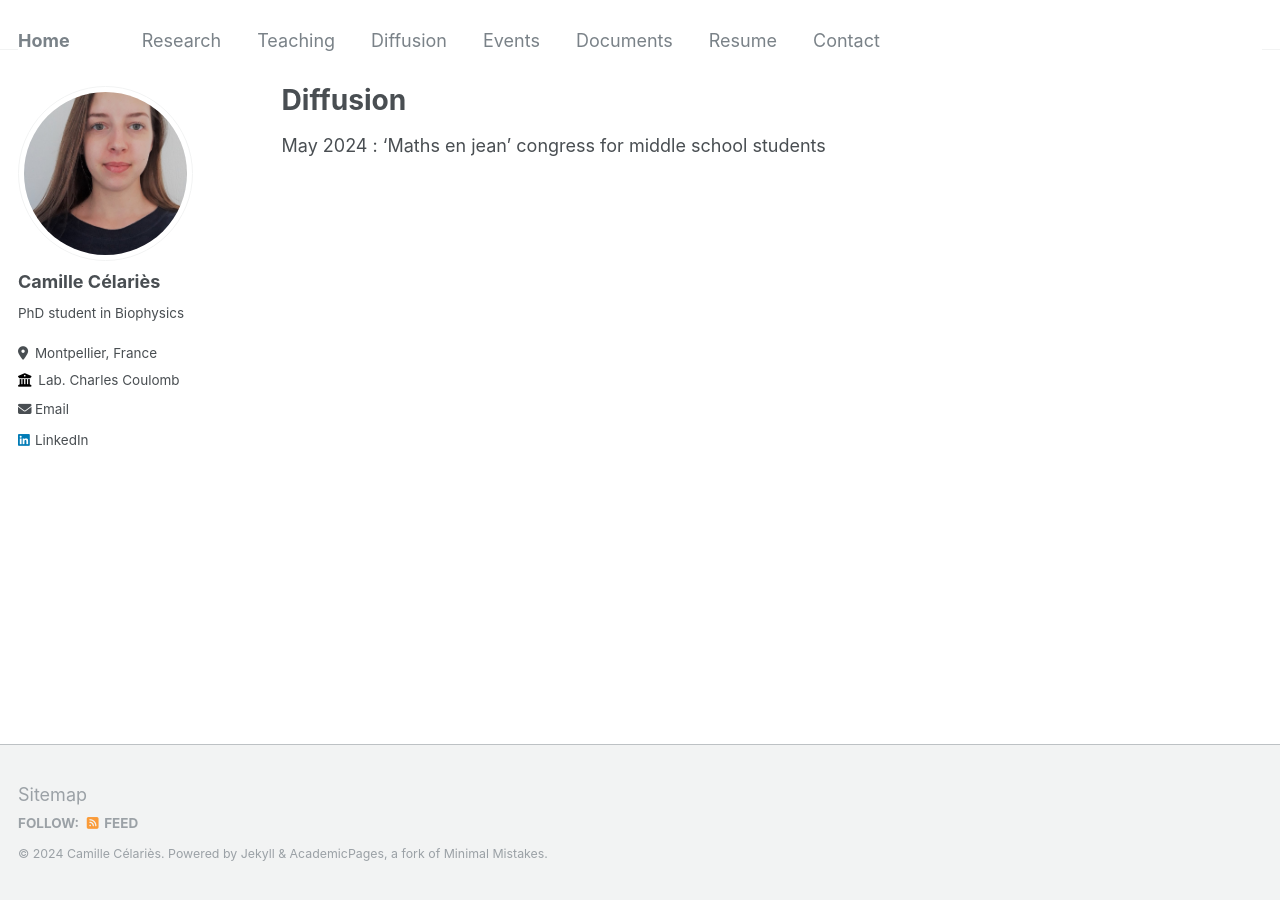
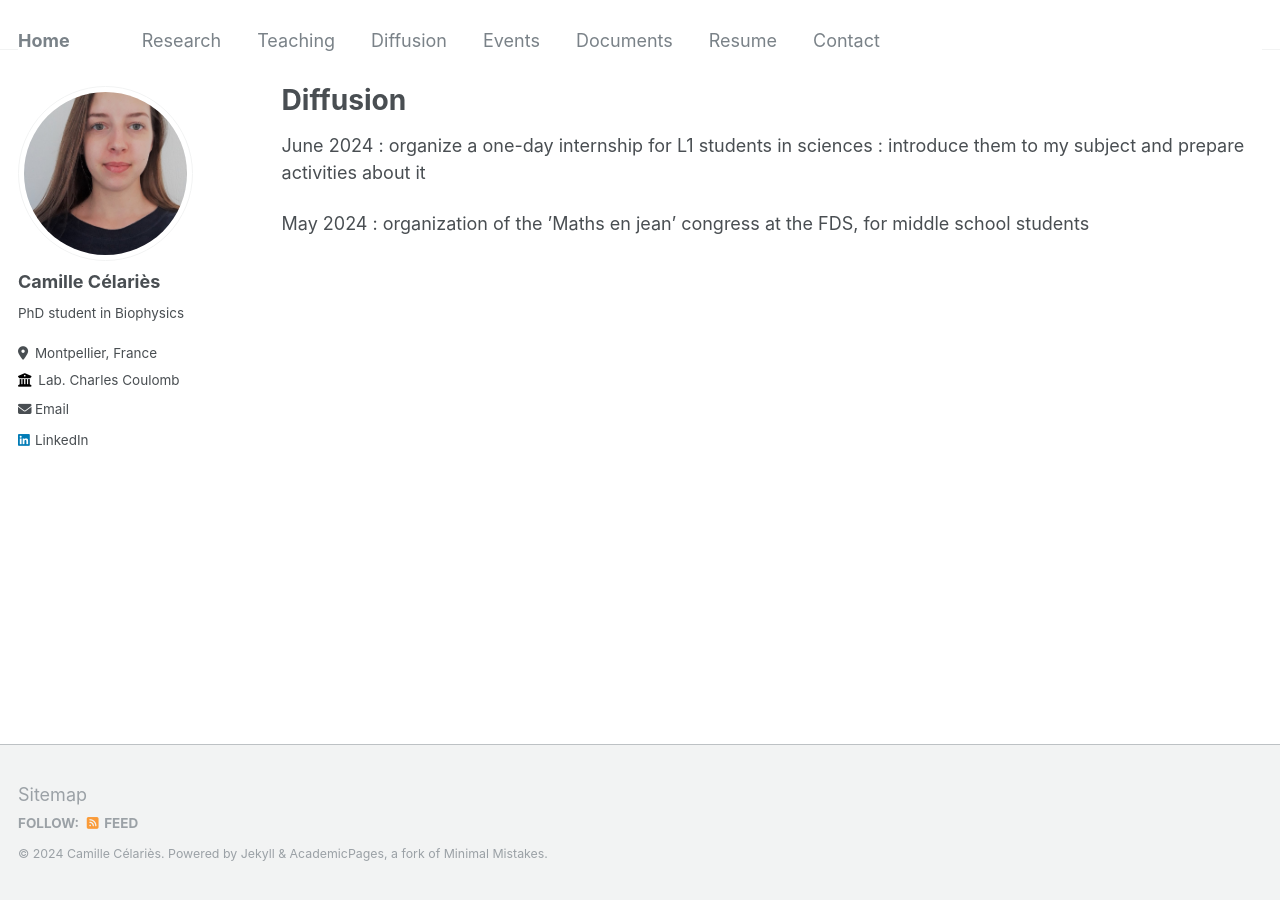
Before and after one commit to camillecelaries/camillecelaries.github.io, a Jekyll site: the page built from _pages/diffusion.md, in a window 1280 px wide. Built offline with Jekyll 4.4.1, drawn with Linux system fonts in a browser that asks for light colours.

Commit message:
Update diffusion.md

```diff
--- a/_pages/diffusion.md
+++ b/_pages/diffusion.md
@@ -7,4 +7,8 @@ redirect_from:
   - /resume
 ---
 
-May 2024 : 'Maths en jean' congress for middle school students
+
+June 2024 : organize a one-day internship for L1 students in sciences : introduce them to my
+subject and prepare activities about it
+
+May 2024 : organization of the ’Maths en jean’ congress at the FDS, for middle school students
```
